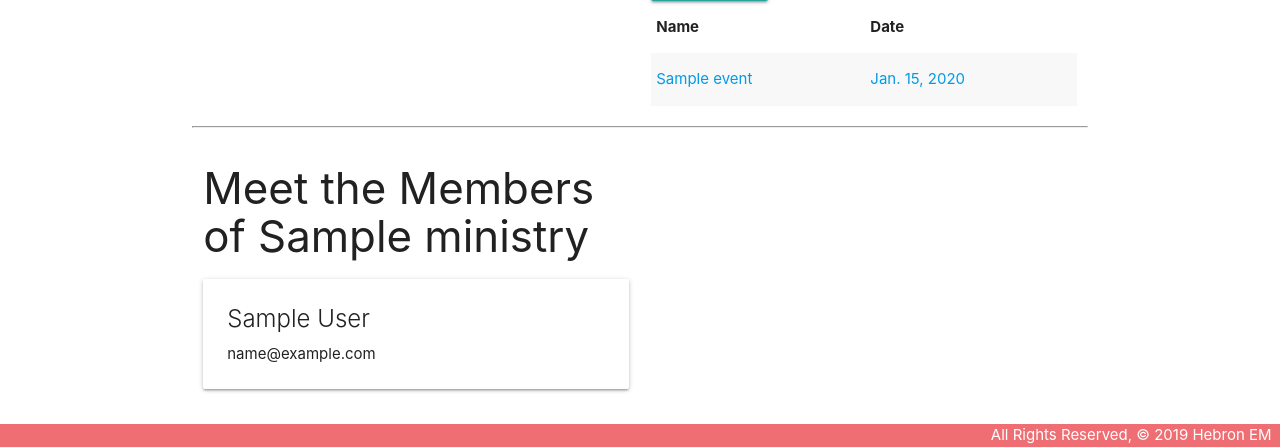
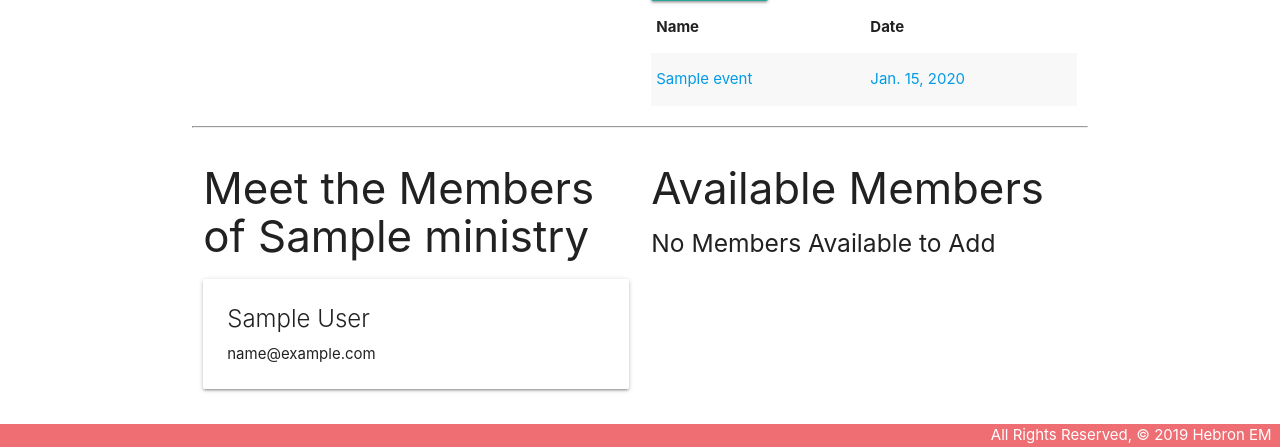
Before and after one commit to woojinv/Hebron-Ministries, a Django app: page /ministries/1/ in a window 1280 px wide. Shown: the part 614-1061 px from the top of the page. Run offline with Django 4.2, Linux system fonts and the light colour scheme; tables that the repository leaves empty hold one stand-in row (values such as "Sample post").

Commit message:
able to add members to a ministry from the detail page

```diff
--- a/main_app/templates/ministries/detail.html
+++ b/main_app/templates/ministries/detail.html
@@ -53,23 +53,44 @@
 <div class="row">
     <div class="col s6">
         <h3>Meet the Members of {{ ministry.name }}</h3>
-
         {% if ministry.members.count %}
-
             {% for member in ministry.members.all %}
                 <div class="card">
                     <div class="card-content">
                         <span class="card-title">{{ member.name }}</span>
                         <p>{{ member.email }}</p>
                     </div>
+                </div>
+            {% endfor %}
+        {% else %}
+            <h5>No Members Yet!</h5>
+        {% endif %}
+    </div>
+
+    <div class="col s6">
+        <h3>Available Members</h3>
+
+        {% if members.count %}
+
+            {% for member in members.all %}
+                <div class="card">
+                    <div class="card-content">
+                        <span class="card-title">{{ member.name }}</span>
+                    </div>
+
+                    <div class="card-action">
+                        <form action="{% url 'assoc_member' ministry.id member.id %}" method="POST">
+                            {% csrf_token %}
+                            <button type="submit" class="btn">Add</button>
+                        </form>
+
+                    </div>
 
                 </div>
-
             {% endfor %}
 
-
         {% else %}
-            <h5>No Members Yet!</h5>
+            <h5>No Members Available to Add</h5>
         {% endif %}
 
 
--- a/main_app/urls.py
+++ b/main_app/urls.py
@@ -10,6 +10,7 @@ urlpatterns = [
     path('ministries/<int:pk>/update/', views.MinistryUpdate.as_view(), name='ministries_update'),
     path('ministries/<int:pk>/delete/', views.MinistryDelete.as_view(), name='ministries_delete'),
     path('ministries/<int:ministry_id>/add_event/', views.add_event, name='add_event'),
+    path('ministries/<int:ministry_id>/assoc_member/<int:member_id>/', views.assoc_member, name='assoc_member'),
     path('events/', views.events_index, name='events_index'),
     path('events/create/', views.EventCreate.as_view(), name='events_create'),
     path('events/<int:event_id>/', views.events_detail, name='events_detail'),
--- a/main_app/views.py
+++ b/main_app/views.py
@@ -17,11 +17,13 @@ def ministries_index(request):
 
 def ministries_detail(request, ministry_id):
     ministry = Ministry.objects.get(id=ministry_id)
+    members_not_in_ministry = Member.objects.exclude(id__in = ministry.members.all().values_list('id'))
     # instantiate EventForm to be rendered in the template
     event_form = EventForm()
     return render(request, 'ministries/detail.html', {
         'ministry': ministry,
-        'event_form': event_form
+        'event_form': event_form,
+        'members': members_not_in_ministry
     })
 
 def add_event(request, ministry_id):
@@ -97,3 +99,7 @@ class MemberUpdate(UpdateView):
 class MemberDelete(DeleteView):
     model = Member
     success_url = '/members/'
+
+def assoc_member(request, ministry_id, member_id):
+    Ministry.objects.get(id=ministry_id).members.add(member_id)
+    return redirect('detail', ministry_id=ministry_id)
```
